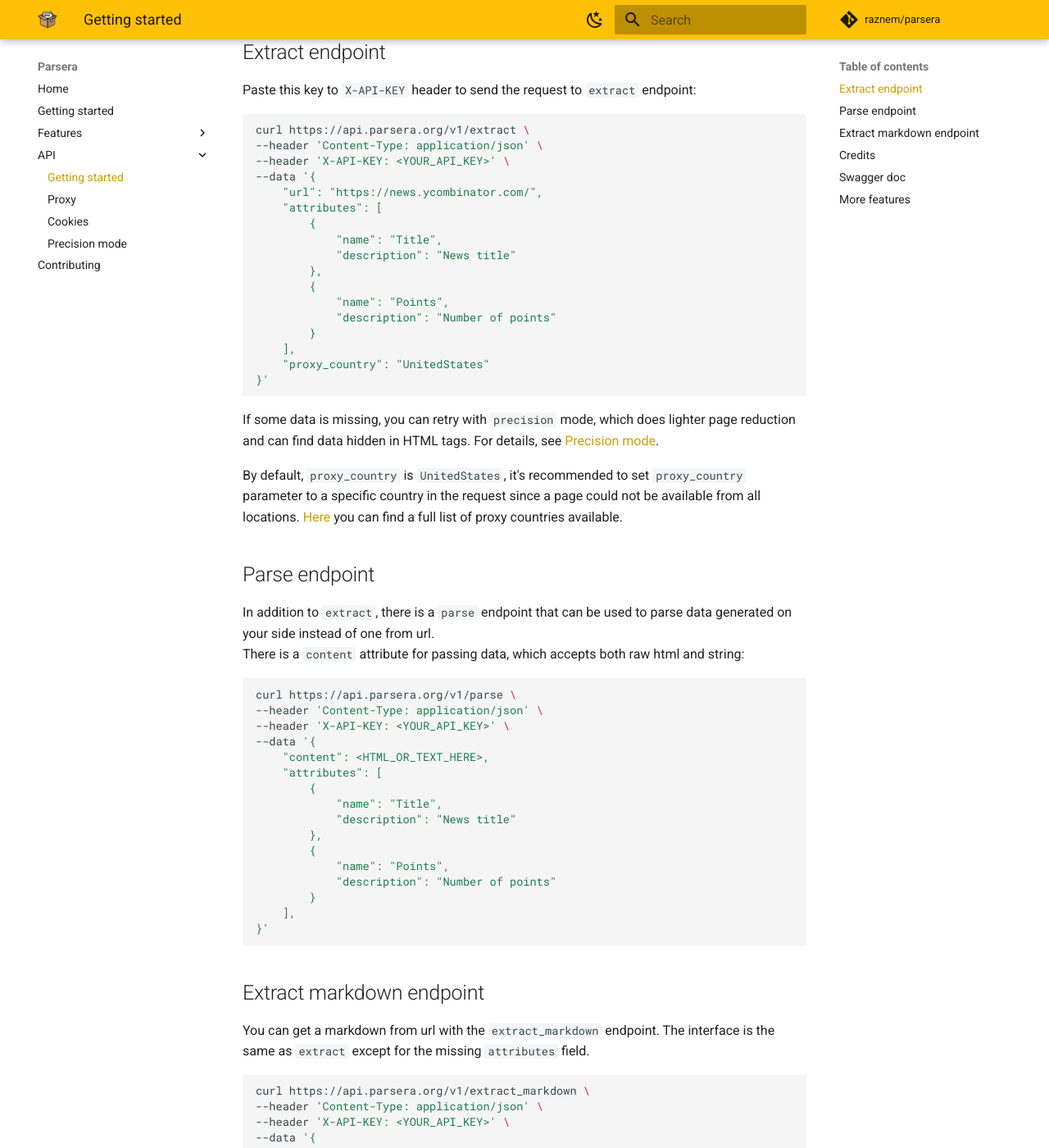
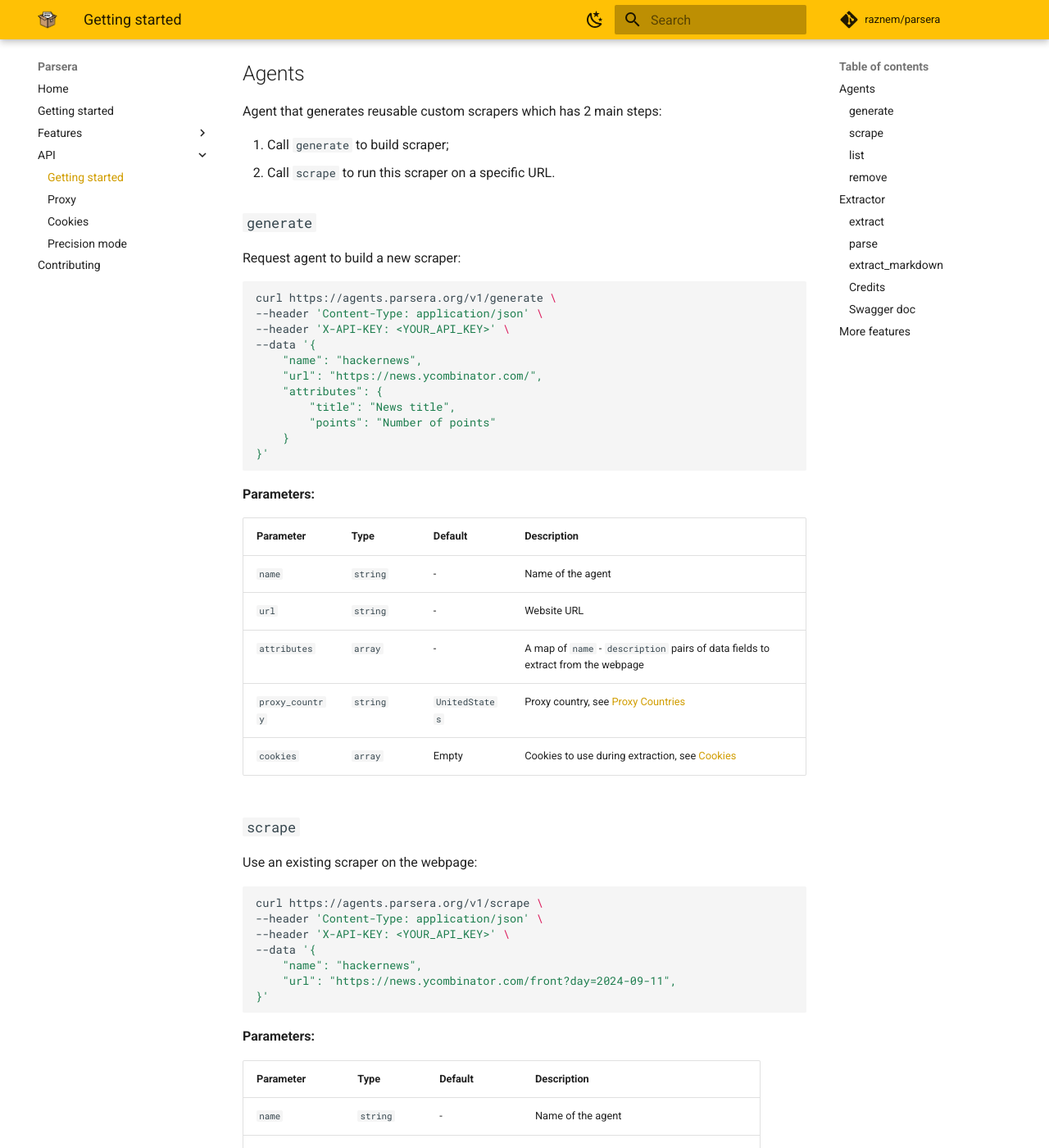
Before and after one commit to raznem/parsera, an MkDocs documentation site: the page built from docs/api/getting-started.md, in a window 1280 px wide and 1400 px high, scrolled down 199 px. Shown: the whole window at 82% size. Built offline with MkDocs 1.6.1 and Material for MkDocs 9.7.7, drawn with Linux system fonts in a browser that asks for light colours; comment, search, counter and statistics services are not loaded; some of the changed text lies outside the part shown.

Commit message:
Updated API doc

````diff
--- a/docs/api/getting-started.md
+++ b/docs/api/getting-started.md
@@ -1,60 +1,148 @@
 # Getting started
 
-First, go to [Parsera web page](https://parsera.org/app) and generate an API key.
+First, find the API key on the `API` tab of the [Parsera web page](https://parsera.org/app).
+Use it as the value of `X-API-KEY` header to authenticate your requests.
 
-## Extract endpoint
+## Agents
+Agent that generates reusable custom scrapers which has 2 main steps:
 
-Paste this key to `X-API-KEY` header to send the request to `extract` endpoint:
+1. Call `generate` to build scraper;
+2. Call `scrape` to run this scraper on a specific URL.
+
+### `generate`
+Request agent to build a new scraper:
+```bash
+curl https://agents.parsera.org/v1/generate \
+--header 'Content-Type: application/json' \
+--header 'X-API-KEY: <YOUR_API_KEY>' \
+--data '{
+    "name": "hackernews",
+    "url": "https://news.ycombinator.com/",
+    "attributes": {
+        "title": "News title",
+        "points": "Number of points"
+    }
+}'
+```
+
+**Parameters:**
+
+| Parameter      | Type     | Default     | Description                                |
+|----------------|----------|--------------|--------------------------------------------|
+| `name`         | `string` | -            | Name of the agent                           |
+| `url`          | `string` | -            | Website URL                                |
+| `attributes`   | `array`  | -            | A map of `name` - `description` pairs of data fields to extract from the webpage |
+| `proxy_country` | `string` | `UnitedStates` | Proxy country, see [Proxy Countries](proxy.md)    |
+| `cookies`      | `array`  | Empty        | Cookies to use during extraction, see [Cookies](cookies.md) |
+
+### `scrape`
+Use an existing scraper on the webpage:
+```bash
+curl https://agents.parsera.org/v1/scrape \
+--header 'Content-Type: application/json' \
+--header 'X-API-KEY: <YOUR_API_KEY>' \
+--data '{
+    "name": "hackernews",
+    "url": "https://news.ycombinator.com/front?day=2024-09-11",
+}'
+```
+**Parameters:**
+
+| Parameter      | Type     | Default      | Description                                                              |
+|----------------|----------|--------------|--------------------------------------------------------------------------|
+| `name`         | `string` | -            | Name of the agent                                                        |
+| `url`          | `string` | -            | URL of the webpage to extract data from                                  |
+| `proxy_country`| `string` | `UnitedStates`| Proxy country, see [Proxy Countries](proxy.md)                          |
+| `cookies`      | `array`  | Empty        | Cookies to use during extraction, see [Cookies](cookies.md)              |
+
+
+### `list`
+List all available agents:
+```bash
+curl --location 'https://agents.parsera.org/v1/list' \
+--header 'X-API-KEY: <YOUR_API_KEY>'
+```
+
+### `remove`
+Remove existing agent:
+```bash
+curl --location --request DELETE 'https://agents.parsera.org/v1/remove' \
+--header 'Content-Type: application/json' \
+--header 'X-API-KEY: <YOUR_API_KEY>' \
+--data '{
+    "name": "hackernews"
+}'
+```
+**Parameters:**
+
+| Parameter      | Type     | Default      | Description                                                              |
+|----------------|----------|--------------|--------------------------------------------------------------------------|
+| `name`         | `string` | -            | Name of the agent                                                        |
+
+
+## Extractor
+LLM-Powered data extractor is ideal for one-time data extraction and unstructured data.
+
+### `extract`
+
+Paste your API key to the `X-API-KEY` header to send the request to the `extract` endpoint:
 ```bash
 curl https://api.parsera.org/v1/extract \
 --header 'Content-Type: application/json' \
 --header 'X-API-KEY: <YOUR_API_KEY>' \
 --data '{
     "url": "https://news.ycombinator.com/",
-    "attributes": [
-        {
-            "name": "Title",
-            "description": "News title"
-        },
-        {
-            "name": "Points",
-            "description": "Number of points"
-        }
-    ],
-    "proxy_country": "UnitedStates"
+    "attributes": {
+        "title": "News title",
+        "points": "Number of points"
+    },
+    "proxy_country": "Germany"
 }'
 ```
 
-If some data is missing, you can retry with `precision` mode, which does lighter page reduction and can find data hidden in HTML tags. For details, see [Precision mode](precision-mode.md).
+If some data is missing, you can retry with `precision` mode, which looks into data hidden in HTML tags. For details, see [Precision mode](precision-mode.md).
 
-By default, `proxy_country` is `UnitedStates`, it's recommended to set `proxy_country` parameter to a specific country in the request since a page could not be available from all locations. [Here](proxy.md) you can find a full list of proxy countries available.
+It's recommended to set the `proxy_country` parameter to a specific country since a page could be unavailable from some locations.
 
-## Parse endpoint
+**Parameters:**
+
+| Parameter      | Type     | Default      | Description                                      |
+|----------------|----------|--------------|--------------------------------------------------|
+| `url`          | `string` | -            | URL of the webpage to extract data from          |
+| `attributes`   | `array`  | -            | A map of `name` - `description` pairs of data fields to extract from the webpage |
+| `mode`         | `string` | `standard`    | Mode of the extractor, `standard` or `precision`. For details, see [Precision mode](precision-mode.md) |
+| `proxy_country`| `string` | `UnitedStates`| Proxy country, see [Proxy Countries](proxy.md)    |
+| `cookies`      | `array`  | Empty        | Cookies to use during extraction, see [Cookies](cookies.md) |
+
+### `parse`
 
 In addition to `extract`, there is a `parse` endpoint that can be used to parse data generated on your side instead of one from url.
-There is a `content` attribute for passing data, which accepts both raw html and string:
+There is a `content` attribute for passing data, which accepts both raw HTML and string:
 ```bash
 curl https://api.parsera.org/v1/parse \
 --header 'Content-Type: application/json' \
 --header 'X-API-KEY: <YOUR_API_KEY>' \
 --data '{
     "content": <HTML_OR_TEXT_HERE>,
-    "attributes": [
-        {
-            "name": "Title",
-            "description": "News title"
-        },
-        {
-            "name": "Points",
-            "description": "Number of points"
-        }
-    ],
+    "attributes": {
+        "title": "News title",
+        "points": "Number of points"
+    }
 }'
 ```
 
-## Extract markdown endpoint
+**Parameters:**
 
-You can get a markdown from url with the `extract_markdown` endpoint. The interface is the same as `extract` except for the missing `attributes` field.
+| Parameter      | Type     | Default      | Description                                      |
+|----------------|----------|--------------|--------------------------------------------------|
+| `content`          | `string` | -        | Raw HTML or text content to extract data from |
+| `attributes`   | `array`  | -            | A map of `name` - `description` pairs of data fields to extract from the webpage |
+| `mode`         | `string` | `standard`    | Mode of the extractor, `standard` or `precision`. For details, see [Precision mode](precision-mode.md) |
+
+
+### `extract_markdown`
+
+You can get a markdown from URL with the `extract_markdown` endpoint:
 
 ```bash
 curl https://api.parsera.org/v1/extract_markdown \
@@ -66,14 +154,22 @@ curl https://api.parsera.org/v1/extract_markdown \
 }'
 ```
 
-## Credits
-- `standard` mode (Default) - **1 credit** per call
-- `precision` mode - **10 credits** per call
+**Parameters:**
+
+| Parameter      | Type     | Default      | Description                                      |
+|----------------|----------|--------------|--------------------------------------------------|
+| `url`          | `string` | -            | URL of the webpage to extract data from          |
+| `proxy_country`| `string` | `UnitedStates`| Proxy country, see [Proxy Countries](proxy.md)    |
+| `cookies`      | `array`  | Empty        | Cookies to use during extraction, see [Cookies](cookies.md) |
+
+### Credits
+- `standard` mode (Default) - **1 Extract** per call
+- `precision` mode - **10 Extracts** per call
 
 
-## Swagger doc
+### Swagger doc
 
-You can also explore Swagger doc of the API following this link: [https://api.parsera.org/docs#/](https://api.parsera.org/docs#/).
+You can also explore the Swagger doc of the Extractor API: [https://api.parsera.org/docs#/](https://api.parsera.org/docs#/).
 
 ## More features
 
````
